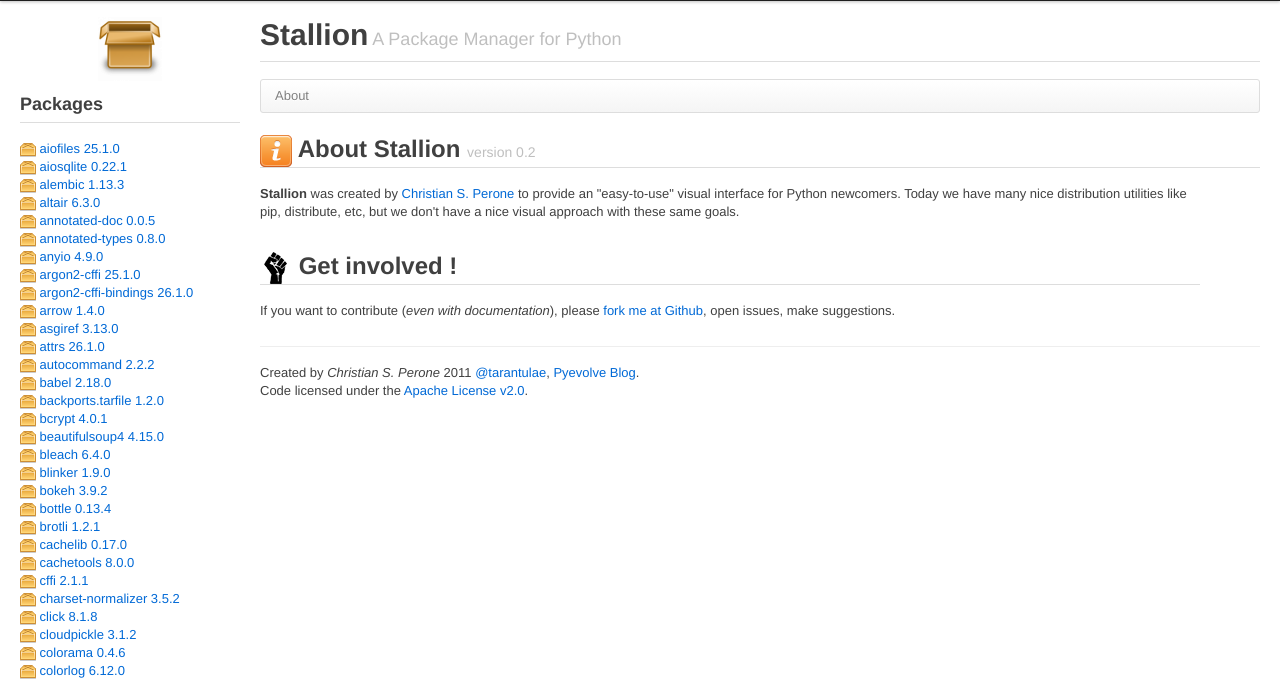
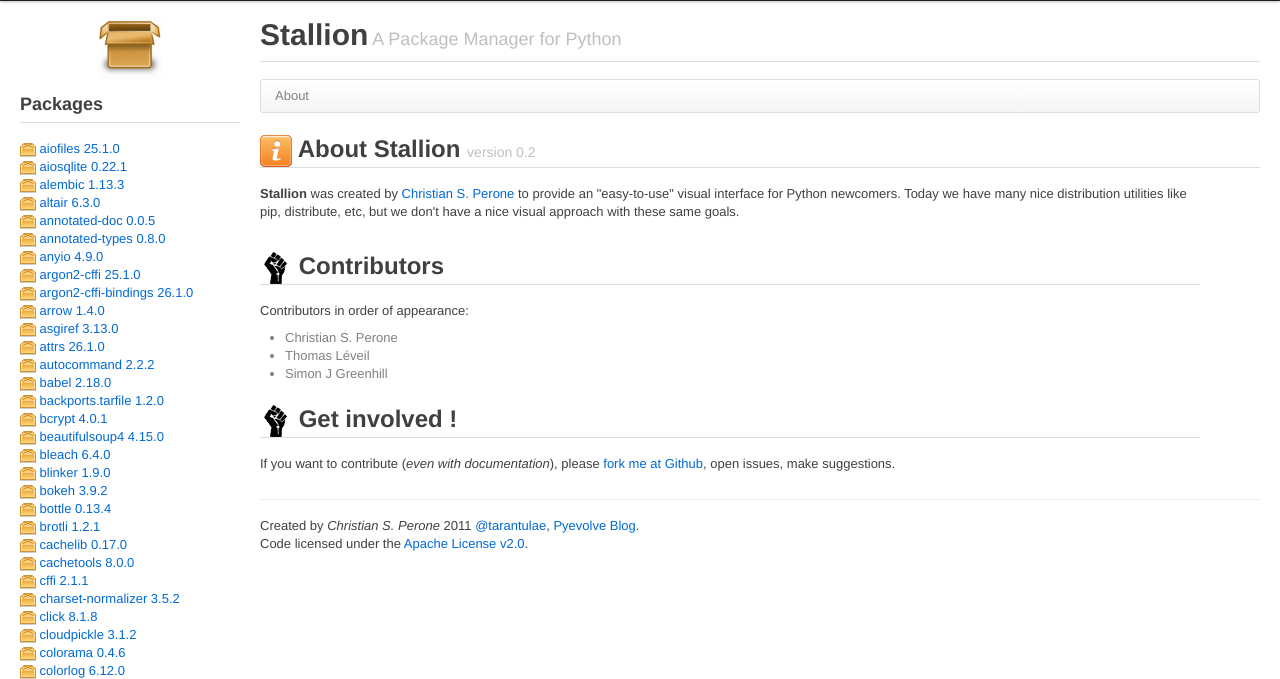
Before and after one commit to perone/stallion, a Flask app: page /about in a window 1280 px wide. Shown: the part 43-722 px from the top of the page. Run offline with Flask 2, Linux system fonts and the light colour scheme; some libraries are stand-ins or nearby versions.

Commit message:
Added Contributors sections.

```diff
--- a/stallion/templates/about.html
+++ b/stallion/templates/about.html
@@ -11,9 +11,29 @@
 	<p>
 		<strong>Stallion</strong> was created by <a href="{{ author_url }}">{{ author }}</a> to provide an "easy-to-use" visual interface for Python newcomers. Today we have many
 		nice distribution utilities like pip, distribute, etc, but we don't have a nice visual approach with these same goals.
-	</p> <br />
+	</p>
 
-	<div class="page-header"><h2><img src="{{ url_for('static', filename='contribute.png') }}" class="midicon"> Get involved !</h2></div>
+    <br />
+
+	<div class="page-header">
+        <h2><img src="{{ url_for('static', filename='contribute.png') }}" class="midicon"> Contributors</h2>
+    </div>
+
+	<p>
+        Contributors in order of appearance:
+
+        <ul>
+            <li>Christian S. Perone</li>
+            <li>Thomas Léveil</li>
+            <li>Simon J Greenhill</li>
+        </ul>
+	</p>
+
+
+	<div class="page-header">
+        <h2><img src="{{ url_for('static', filename='contribute.png') }}" class="midicon"> Get involved !</h2>
+    </div>
+
 	<p>
 		If you want to contribute (<em>even with documentation</em>), please <a href="https://github.com/perone/stallion">fork me at Github</a>, open issues, make suggestions.
 	</p>
```
Also changed, not shown: 1 other file.
